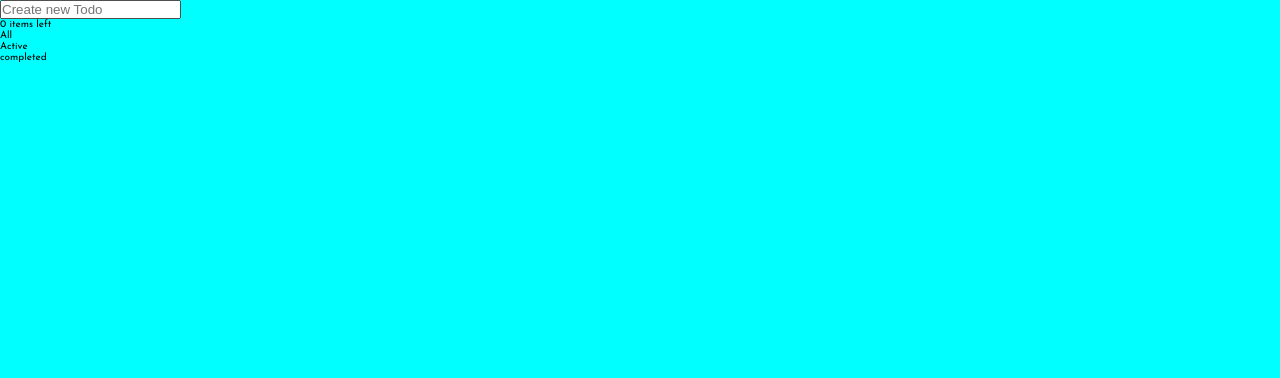
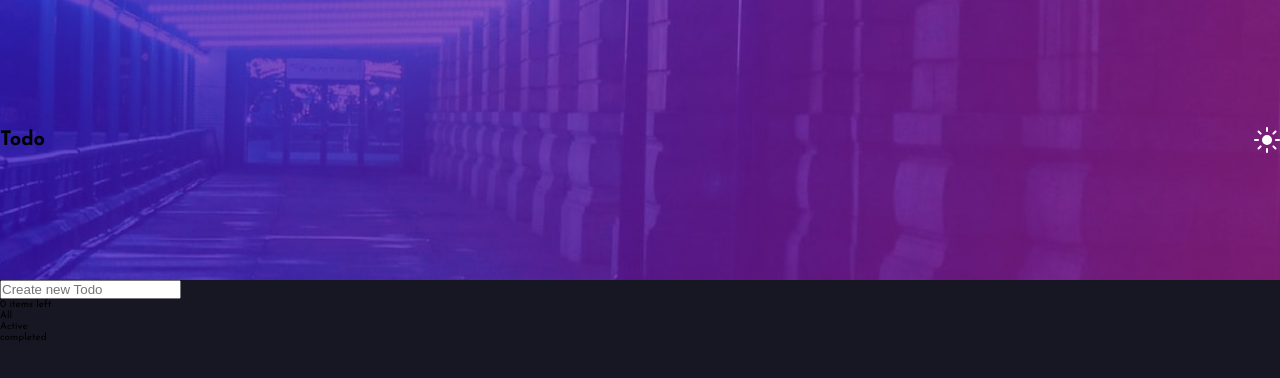
Before and after one commit to Godswilldev/ReactJs-todo-list, a React (Create React App) app: page / in a window 1280 px wide. Shown: the top 378 px of the page. Built offline with nearby package versions, Linux system fonts and the light colour scheme.

Commit message:
implemented Dark/Light mode

```diff
--- a/src/App.js
+++ b/src/App.js
@@ -1,11 +1,35 @@
+import React, { Component } from "react";
+
 import TodoList from "./Components/TodoList";
+import iconMoon from "../src/images/icon-moon.svg";
+import iconSun from "../src/images/icon-sun.svg";
 
-function App() {
-  return (
-    <div className="App">
-      <TodoList />
-    </div>
-  );
+class App extends Component {
+  state = {
+    darkMode: true,
+  };
+  handleClick = () => this.setState({ darkMode: !this.state.darkMode });
+
+  render() {
+    return (
+      <div className={this.state.darkMode ? "app app__dark" : "app app__light"}>
+        <div
+          className={
+            this.state.darkMode
+              ? "app__header app__header--dark"
+              : "app__header app__header--light"
+          }
+        >
+          <h1>Todo</h1>
+          <img
+            src={this.state.darkMode ? iconSun : iconMoon}
+            alt={this.state.darkMode ? "iconSun " : "iconMoon"}
+            onClick={this.handleClick}
+          />
+        </div>
+        <TodoList />
+      </div>
+    );
+  }
 }
-
 export default App;
--- /dev/null
+++ b/src/sass/abstracts/_variables.scss
@@ -0,0 +1,24 @@
+// Primary
+
+$Bright-Blue: #3a7bfd;
+$Check-Background: linear-gradient #57ddff to #c058f3;
+
+// Neutral
+
+//  Light Theme
+
+$Very-Light-Gray: #fafafa;
+$Very-Light-Grayish-Blue: #e4e5f1;
+$Light-Grayish-Blue: #d2d3db;
+$Dark-Grayish-Blue: #9394a5;
+$Very-Dark-Grayish-Blue: #484b6a;
+
+// Dark Theme
+
+$Very-Dark-Blue: #161722;
+$Very-Dark-Desaturated-Blue: #25273c;
+$Light-Grayish-Blue: #cacde8;
+$Light-Grayish-Blue-hover: #e4e5f1;
+$Dark-Grayish-Blue: #777a92;
+$Very-Dark-Grayish-Blue: #4d5066;
+$Very-Dark-Grayish-Blue: #393a4c;
--- a/src/sass/base/_reset.scss
+++ b/src/sass/base/_reset.scss
@@ -11,7 +11,6 @@ html {
 }
 body {
     font-family: "Josefin Sans", sans-serif;
-    background-color: aqua;
 }
 
 .completed {
--- /dev/null
+++ b/src/sass/components/_app.scss
@@ -0,0 +1,26 @@
+.app {
+    transition: all 0.6s;
+    &__light {
+        background-color: $Very-Light-Grayish-Blue;
+    }
+    &__dark {
+        background-color: $Very-Dark-Blue;
+    }
+
+    height: 100vh;
+    &__header {
+        &--dark {
+            background-image: url(../../images/bg-desktop-dark.jpg);
+        }
+        &--light {
+            background-image: url(../../images/bg-desktop-light.jpg);
+        }
+        height: 35vh;
+        background-position: center;
+        background-repeat: no-repeat;
+        background-size: cover;
+        display: flex;
+        justify-content: space-between;
+        align-items: center;
+    }
+}
--- a/src/sass/main.scss
+++ b/src/sass/main.scss
@@ -1,2 +1,7 @@
 @import url("https://fonts.googleapis.com/css2?family=Josefin+Sans:wght@400;700&display=swap");
+@import "abstracts/variables";
 @import "base/reset";
+@import "components/app";
+@import "components/todo";
+@import "components/todoform";
+@import "components/todolist";
```
Also changed, not shown: src/sass/components/_todo.scss (added), src/sass/components/_todoform.scss (added), src/sass/components/_todolist.scss (added).
